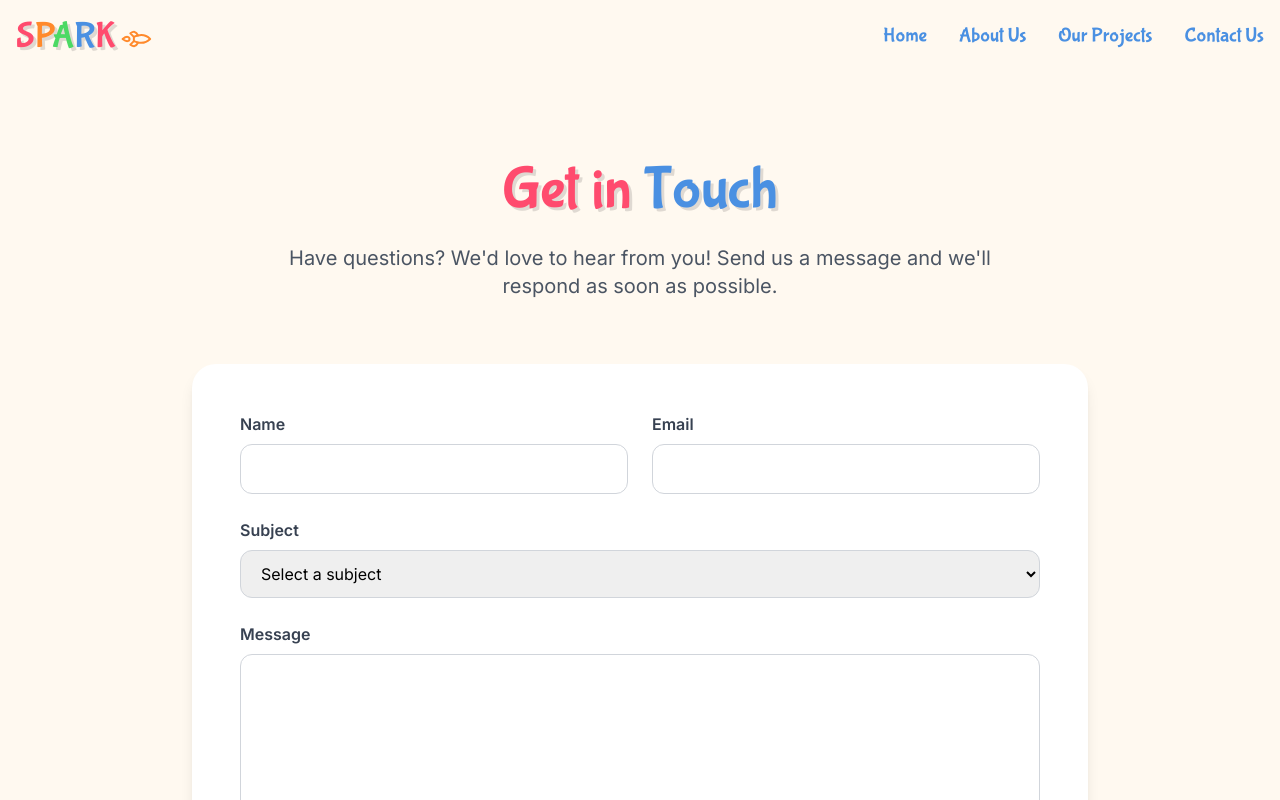
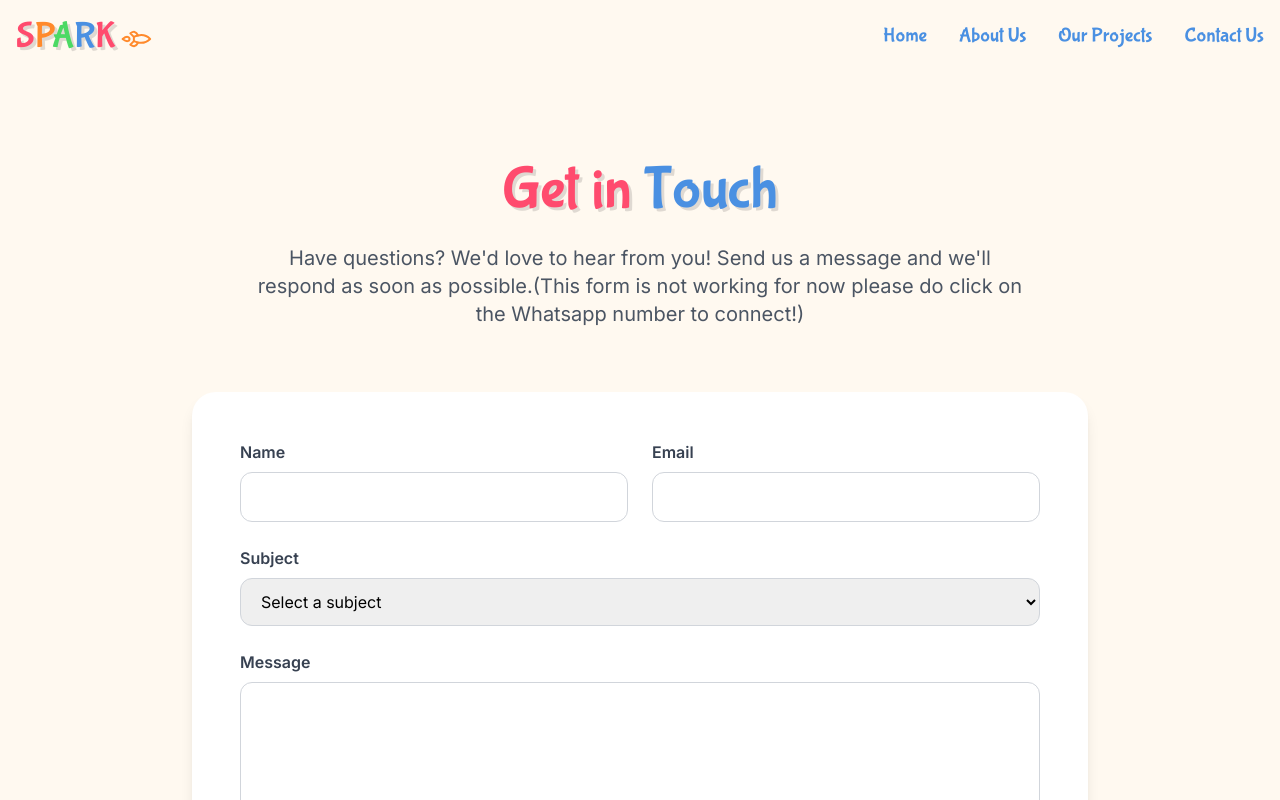
Before and after one commit to sparkmyorg/sparkweb, a Next.js app: page /contact in a window 1280 px wide. Shown: the top 800 px of the page. Built offline with nearby package versions, Linux system fonts and the light colour scheme.

Commit message:
Update page.tsx ( add an reminder to users on the downtime of email form service) )

```diff
--- a/app/contact/page.tsx
+++ b/app/contact/page.tsx
@@ -70,7 +70,7 @@ export default function Contact() {
                 <span className="text-[#4A90E2]">Touch</span>
               </h1>
               <p className="text-xl text-gray-600 max-w-3xl mx-auto">
-                Have questions? We&apos;d love to hear from you! Send us a message and we&apos;ll respond as soon as possible.
+                Have questions? We&apos;d love to hear from you! Send us a message and we&apos;ll respond as soon as possible.(This form is not working for now please do click on the Whatsapp number to connect!)
               </p>
             </motion.div>
 
```
